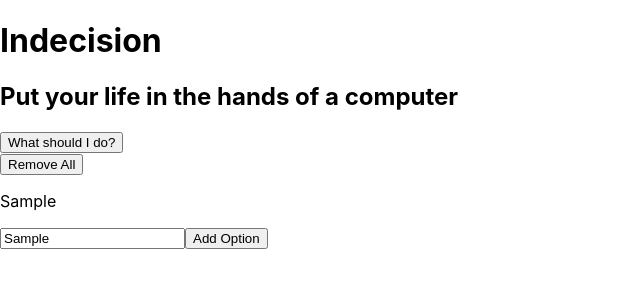
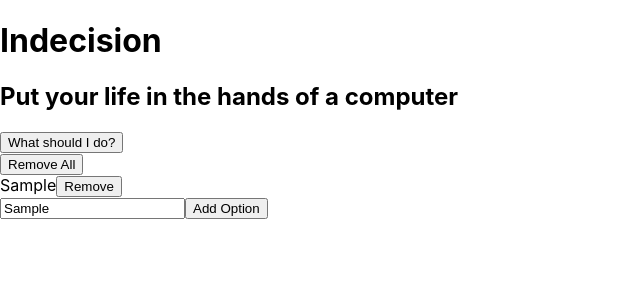
Before and after one commit to coop741/Indecision-App, a React (Create React App) app: page / in a window 1280 px wide. Both pictures are taken after typing "Sample" into the empty fields and a click on the button "Add Option". Shown: the top 300 px of the page, without its empty margins (0-640 px from the left). Built offline with nearby package versions, Linux system fonts and the light colour scheme.

Commit message:
Added functionality to remove individual items. Added default props to App and Counter.

```diff
--- a/src/App.js
+++ b/src/App.js
@@ -1,55 +1,63 @@
-import React, { Component } from 'react';
-import './App.css';
-import Header from './components/Header';
-import Action from './components/Action';
-import Options from './components/Options'
-import AddOption from './components/AddOption'
+import React, { Component } from "react";
+import "./App.css";
+import Header from "./components/Header";
+import Action from "./components/Action";
+import Options from "./components/Options";
+import AddOption from "./components/AddOption";
+import Counter from "./components/Counter";
 
 class App extends Component {
   constructor(props) {
-    super(props)
-    this.handleDeleteOptions = this.handleDeleteOptions.bind(this)
-    this.handlePick = this.handlePick.bind(this)
-    this.handleAddOption = this.handleAddOption.bind(this)
+    super(props);
+    this.handleDeleteOptions = this.handleDeleteOptions.bind(this);
+    this.handlePick = this.handlePick.bind(this);
+    this.handleAddOption = this.handleAddOption.bind(this);
+    this.handleDeleteOption = this.handleDeleteOption.bind(this);
 
     this.state = {
-      options : []
-    }
+      options: props.options
+    };
   }
 
   handleDeleteOptions() {
-    this.setState(() => {
-      return {
-        options: []
-      }
-    })
+    // this.setState(() => {
+    //   return {
+    //     options: []
+    //   };
+    // });
+    this.setState(() => ({ options: [] }));
   }
 
   // handlePick -> pass down to Action, setup onClick - bind here
   // randomly pick option, alert pick
   handlePick() {
-    const randomNum = Math.floor(Math.random() * this.state.options.length)
-    const option = this.state.options[randomNum]
-    alert(option)
+    const randomNum = Math.floor(Math.random() * this.state.options.length);
+    const option = this.state.options[randomNum];
+    alert(option);
   }
 
   handleAddOption(option) {
-    if(!option) {
-      return 'Enter valid value to add to item'
-    } else if(this.state.options.indexOf(option) > -1) {
-      return 'This option already exists'
+    if (!option) {
+      return "Enter valid value to add to item";
+    } else if (this.state.options.indexOf(option) > -1) {
+      return "This option already exists";
     } else {
-      this.setState((prevState) => {
-        return {
-          options: prevState.options.concat([option])
-        }
-      })
+      this.setState(prevState => ({
+        options: prevState.options.concat([option])
+      }));
     }
   }
 
+  handleDeleteOption(optionToRemove) {
+    this.setState(prevState => ({
+      // only removes option. If true, it would only keep removed option
+      options: prevState.options.filter(option => optionToRemove !== option)
+    }));
+  }
+
   render() {
-    const title = 'Indecision'
-    const subtitle = 'Put your life in the hands of a computer'
+    const title = "Indecision";
+    const subtitle = "Put your life in the hands of a computer";
 
     return (
       <div>
@@ -57,17 +65,21 @@ class App extends Component {
         <Action
           hasOptions={this.state.options.length > 0}
           handlePick={this.handlePick}
-          />
+        />
         <Options
           options={this.state.options}
           handleDeleteOptions={this.handleDeleteOptions}
+          handleDeleteOption={this.handleDeleteOption}
         />
-        <AddOption
-          handleAddOption={this.handleAddOption}
-        />
+        <AddOption handleAddOption={this.handleAddOption} />
+        {/* <Counter count={8}/> */}
       </div>
-    )
+    );
   }
 }
 
+App.defaultProps = {
+  options: []
+};
+
 export default App;
--- a/src/components/AddOption.js
+++ b/src/components/AddOption.js
@@ -15,13 +15,9 @@ class AddOption extends Component {
     // if a value is returned, we know that an error has been returned. If it returns
     // undefined then the state has been set in the parent class as intended. AKA error=undefined.
     const error = this.props.handleAddOption(option);
-    console.log(error)
+    console.log(error);
 
-    this.setState(() => {
-      return {
-        error: error
-      };
-    });
+    this.setState(() => ({ error: error }));
   }
 
   render() {
--- a/src/components/Counter.js
+++ b/src/components/Counter.js
@@ -8,7 +8,7 @@ class Counter extends Component {
     this.handleReset = this.handleReset.bind(this)
 
     this.state = {
-      count: 0
+      count: props.count
     }
   }
 
@@ -79,4 +79,8 @@ class Counter extends Component {
   }
 }
 
+Counter.defaultProps = {
+  count: 0
+}
+
 export default Counter
--- a/src/components/Option.js
+++ b/src/components/Option.js
@@ -3,7 +3,16 @@ import React from "react";
 const Option = props => {
   return (
     <div>
-      <p>{props.optionText}</p>
+      {props.optionText}
+      <button
+        // props.handleDeleteOption is not called directly, because
+        // the event e argument would be passed up instead of the text value
+        onClick={(e) => {
+          props.handleDeleteOption(props.optionText);
+        }}
+      >
+        Remove
+      </button>
     </div>
   );
 };
--- a/src/components/Options.js
+++ b/src/components/Options.js
@@ -6,7 +6,11 @@ const Options = props => {
     <div>
       <button onClick={props.handleDeleteOptions}>Remove All</button>
       {props.options.map(option => (
-        <Option key={option} optionText={option} />
+        <Option
+          key={option}
+          optionText={option}
+          handleDeleteOption={props.handleDeleteOption}
+        />
       ))}
     </div>
   );
```
